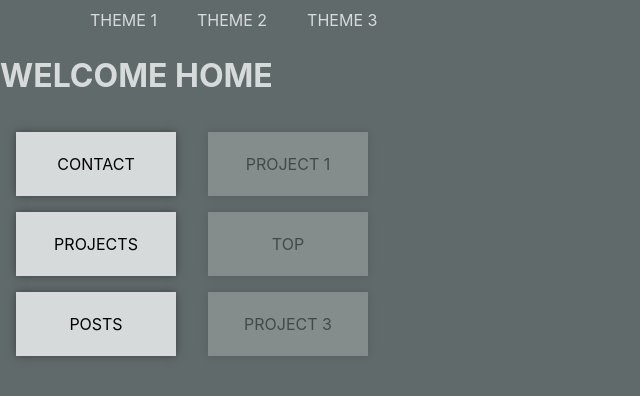
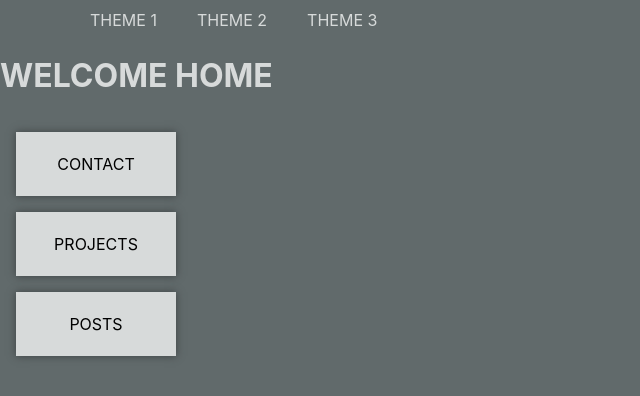
Before and after one commit to TYLER-JM/personal-homepage, a React (Create React App) app: page / in a window 1280 px wide. Shown: the top 396 px of the page, without its empty margins (0-640 px from the left). Built offline with nearby package versions, Linux system fonts and the light colour scheme.

Commit message:
adds another class that handles the animation, sets display to none on .hidden

```diff
--- a/src/styles/contentList.scss
+++ b/src/styles/contentList.scss
@@ -3,12 +3,6 @@
   flex-direction: row;
 
   .content-item {
-    opacity: 1;
-    animation-name: show;
-    animation-duration: 1s;
-    animation-iteration-count: 1;
-    animation-play-state: running;
-
     border-radius: 0;
     height: 4em;
     width: 10em;
@@ -28,8 +22,17 @@
     cursor: pointer;
   }
   .hidden {
-    opacity: 0.3;
+    // opacity: 0.3;
+    display: none;
     animation-name: hide;
+    animation-duration: 1s;
+    animation-iteration-count: 1;
+    animation-play-state: running;
+  }
+  .shown {
+    opacity: 1;
+    position: relative;
+    animation-name: show;
     animation-duration: 1s;
     animation-iteration-count: 1;
     animation-play-state: running;
@@ -39,15 +42,18 @@
       opacity: 1;
     }
     100% {
-      opacity: 0.3;
+      opacity: 0.1;
+      display: none;
     }
   }
   @keyframes show {
     0% {
-      opacity: 0.3;
+      opacity: 0;
+      left: 200px;
     }
     100% {
       opacity: 1;
+      left: 0px;
     }
   }
 }
```
